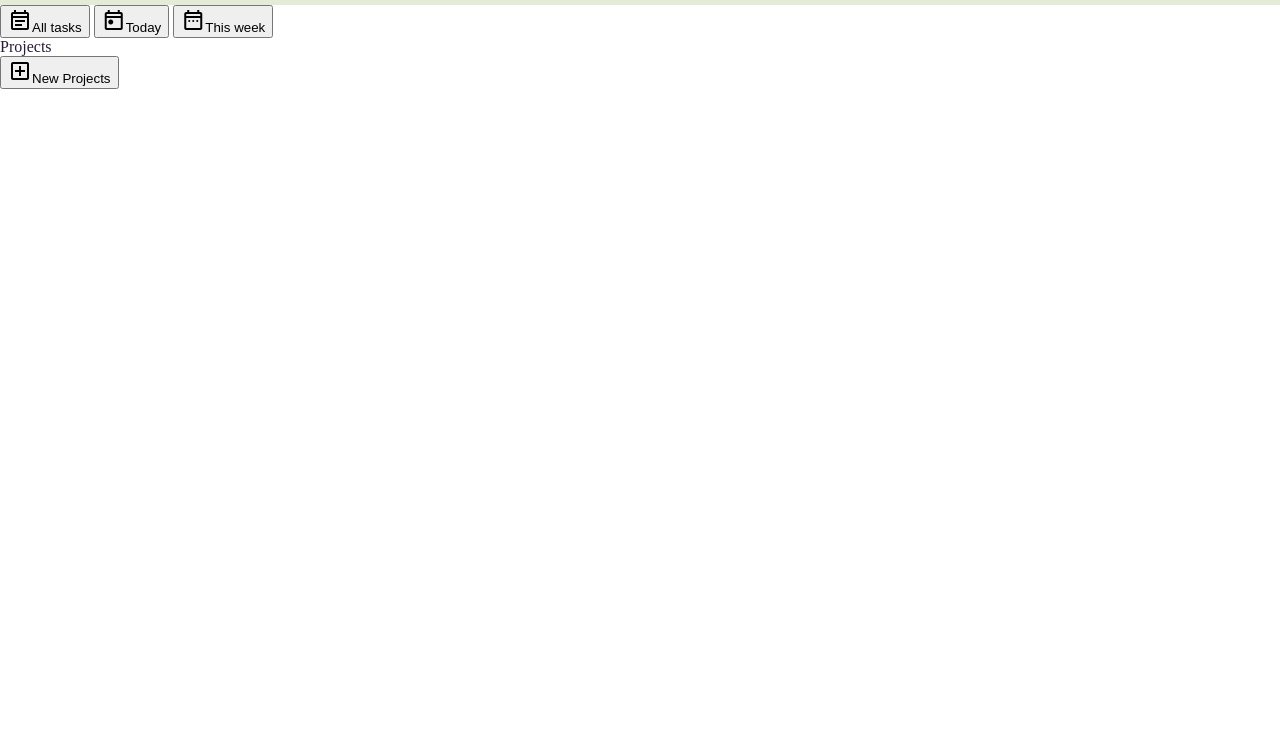
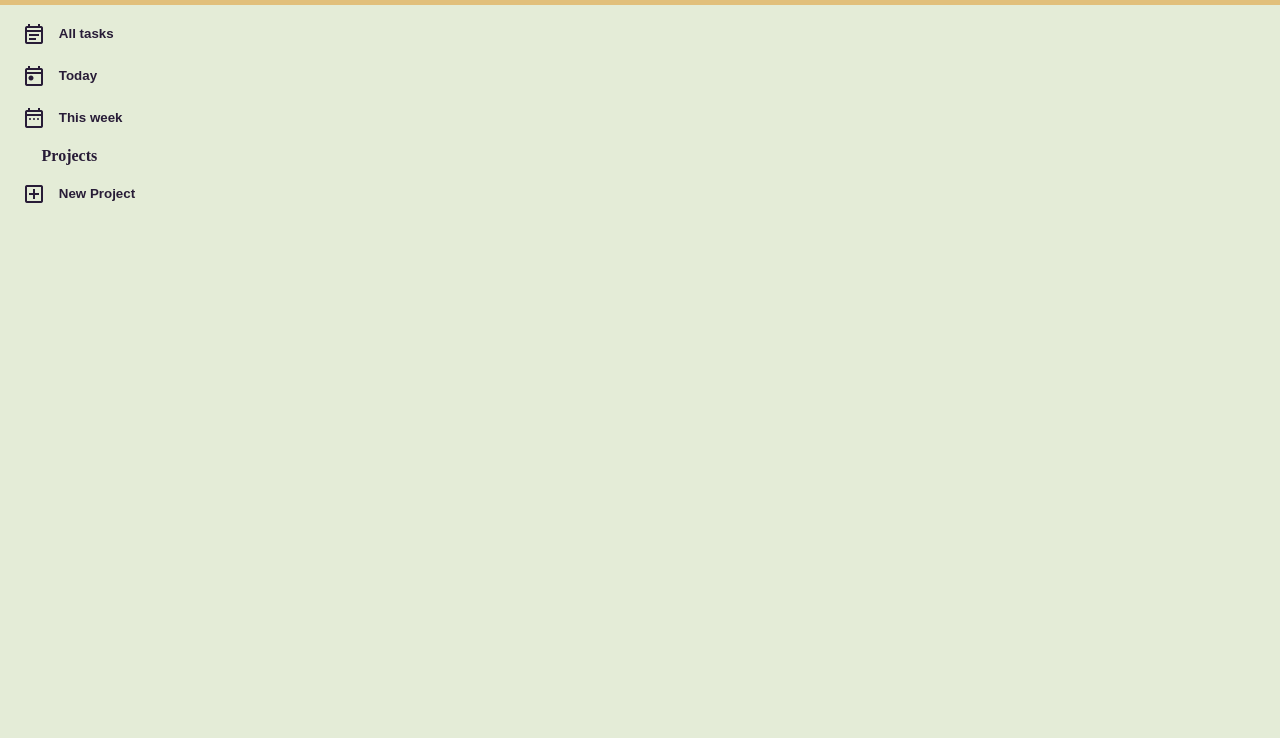
Before and after one commit to badanaut/to-do-app, a plain HTML site: page index.html in a window 1280 px wide. Shown: the part 62-800 px from the top of the page. Drawn offline with nearby package versions, Linux system fonts and the light colour scheme.

Commit message:
Add main content styles

```diff
--- a/index.html
+++ b/index.html
@@ -21,16 +21,12 @@
             <button><i class="material-symbols-outlined">today</i>Today</button>
             <button><i class="material-symbols-outlined">date_range</i>This week</button>
             <div>Projects</div>
-            <button><i class="material-symbols-outlined">add_box</i>New Projects</button>
+            <button><i class="material-symbols-outlined">add_box</i>New Project</button>
         </div>
         <div class="task-overview">
-            <div class="task-info">
-
-            </div>
+            <div class="task-info"></div>
         </div>
     </div>
-
-
     <footer></footer>
 
 </body>
--- a/style.css
+++ b/style.css
@@ -1,6 +1,7 @@
 body{
     margin: 0;
     color: #281C37;
+    background-color: #e4ecd7;
 }
 header{
     display: flex;
@@ -8,5 +9,41 @@ header{
     align-items: center;
     gap: 1%;
     padding-left: 3%;
-    background-color: #E4ECD7;
+    background-color: #e1bf7b;
 }
+
+.main-content{
+    display: grid;
+    grid-template-columns: 1fr 4fr;
+}
+
+.task-categories{
+    grid-column: 1 / 2;
+    display: flex;
+    flex-direction: column;
+    align-items: baseline;
+    gap: 2vh;
+    padding: 2vh;
+    font-weight: bold;
+}
+.task-categories>div{
+    padding-left: 2vw;
+}
+
+button{
+    color: #281C37;
+    font-weight: bold;
+    background:none;
+    border: none;
+    display: flex;
+    align-items: center;
+    gap: 1vw;
+    cursor: pointer;
+}
+button:active{
+    translate: 1px;
+}
+
+.task-overview{
+    grid-column: 2 /3;
+}
```
